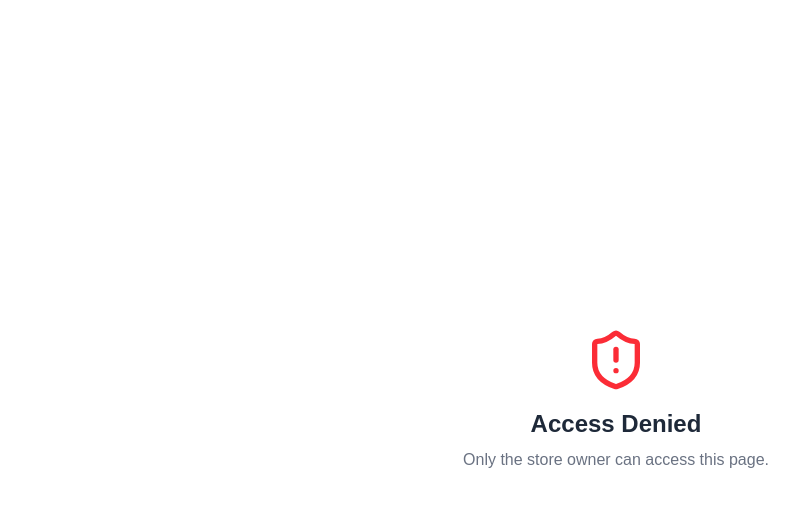
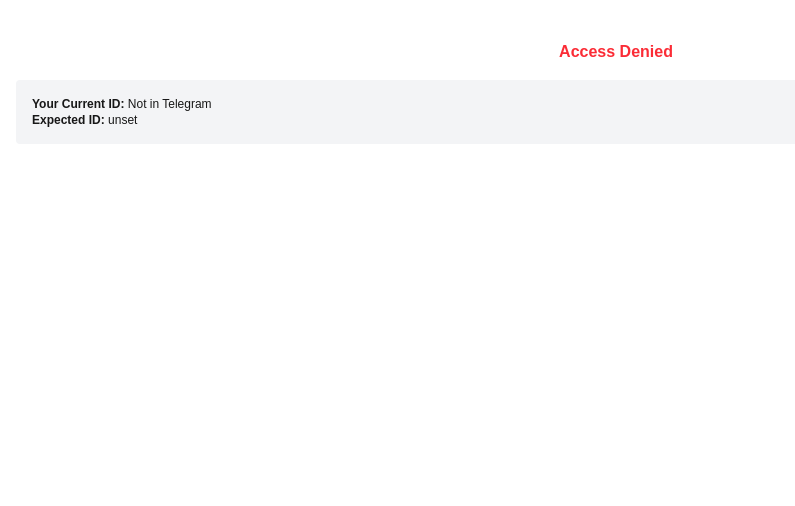
Before and after one commit to Mesud-Ahmed/green-supply, a Next.js app: page /admin in a window 1280 px wide. Shown: the top 506 px of the page, without its empty margins (24-819 px from the left). Built offline with nearby package versions, Linux system fonts and the light colour scheme; no server answers.

Commit message:
add temporary debug

```diff
--- a/app/admin/page.tsx
+++ b/app/admin/page.tsx
@@ -64,14 +64,16 @@ export default function AdminPage() {
   if (loading) return <div className="p-10 text-center">Verifying...</div>;
 
   if (!isAdmin) {
-    return (
-      <div className="h-screen flex flex-col items-center justify-center p-6 text-center">
-        <ShieldAlert size={64} className="text-red-500 mb-4" />
-        <h1 className="text-2xl font-bold text-gray-800">Access Denied</h1>
-        <p className="text-gray-500 mt-2">Only the store owner can access this page.</p>
+  return (
+    <div className="p-10 text-center">
+      <h1 className="text-red-500 font-bold">Access Denied</h1>
+      <div className="mt-4 p-4 bg-gray-100 rounded text-xs text-left overflow-auto">
+        <p><strong>Your Current ID:</strong> {typeof window !== "undefined" ? (window as any).Telegram?.WebApp?.initDataUnsafe?.user?.id || "Not in Telegram" : "Loading..."}</p>
+        <p><strong>Expected ID:</strong> {process.env.NEXT_PUBLIC_ADMIN_TELEGRAM_ID || "Not Set in Env"}</p>
       </div>
-    );
-  }
+    </div>
+  );
+}
 
   return (
     <main className="min-h-screen bg-gray-50 p-6 pb-20">
```
